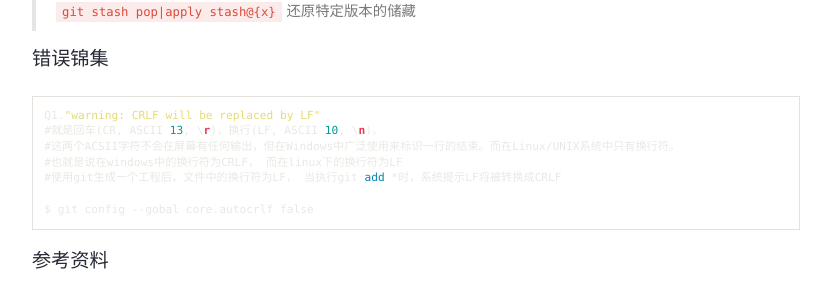
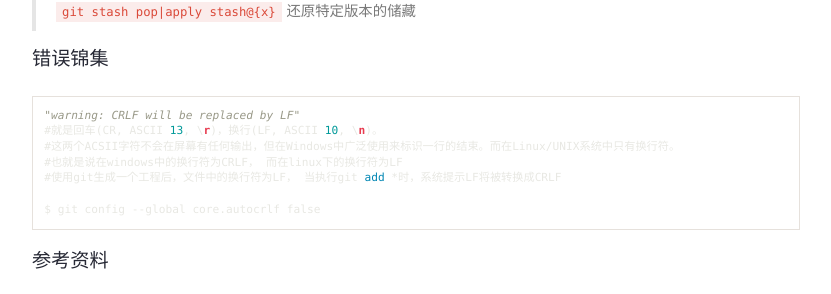
Before and after one commit to junhc/junhc.github.io, a Jekyll site: the page built from _posts/2015-08-23-git.md, in a window 1280 px wide and 900 px high, scrolled down 2845 px. Shown: the part 151-445 px from the top of the window, without its empty margins (224-1055 px from the left). Built offline with Jekyll 4.4.1, drawn with Linux system fonts in a browser that asks for light colours; Markdown is read by kramdown in place of the engine named in the settings; comment, search, counter and statistics services are not loaded.

Commit message:
Update 2015-08-23-git.md
新增错误锦集

````diff
--- a/_posts/2015-08-23-git.md
+++ b/_posts/2015-08-23-git.md
@@ -142,13 +142,13 @@ $ git status
 #### 错误锦集
 
 ```vim
-Q1."warning: CRLF will be replaced by LF"
+"warning: CRLF will be replaced by LF"
 #就是回车(CR, ASCII 13, \r)，换行(LF, ASCII 10, \n)。
 #这两个ACSII字符不会在屏幕有任何输出，但在Windows中广泛使用来标识一行的结束。而在Linux/UNIX系统中只有换行符。
 #也就是说在windows中的换行符为CRLF， 而在linux下的换行符为LF
 #使用git生成一个工程后，文件中的换行符为LF， 当执行git add *时，系统提示LF将被转换成CRLF
 
-$ git config --gobal core.autocrlf false
+$ git config --global core.autocrlf false
 ```
 
 
````
